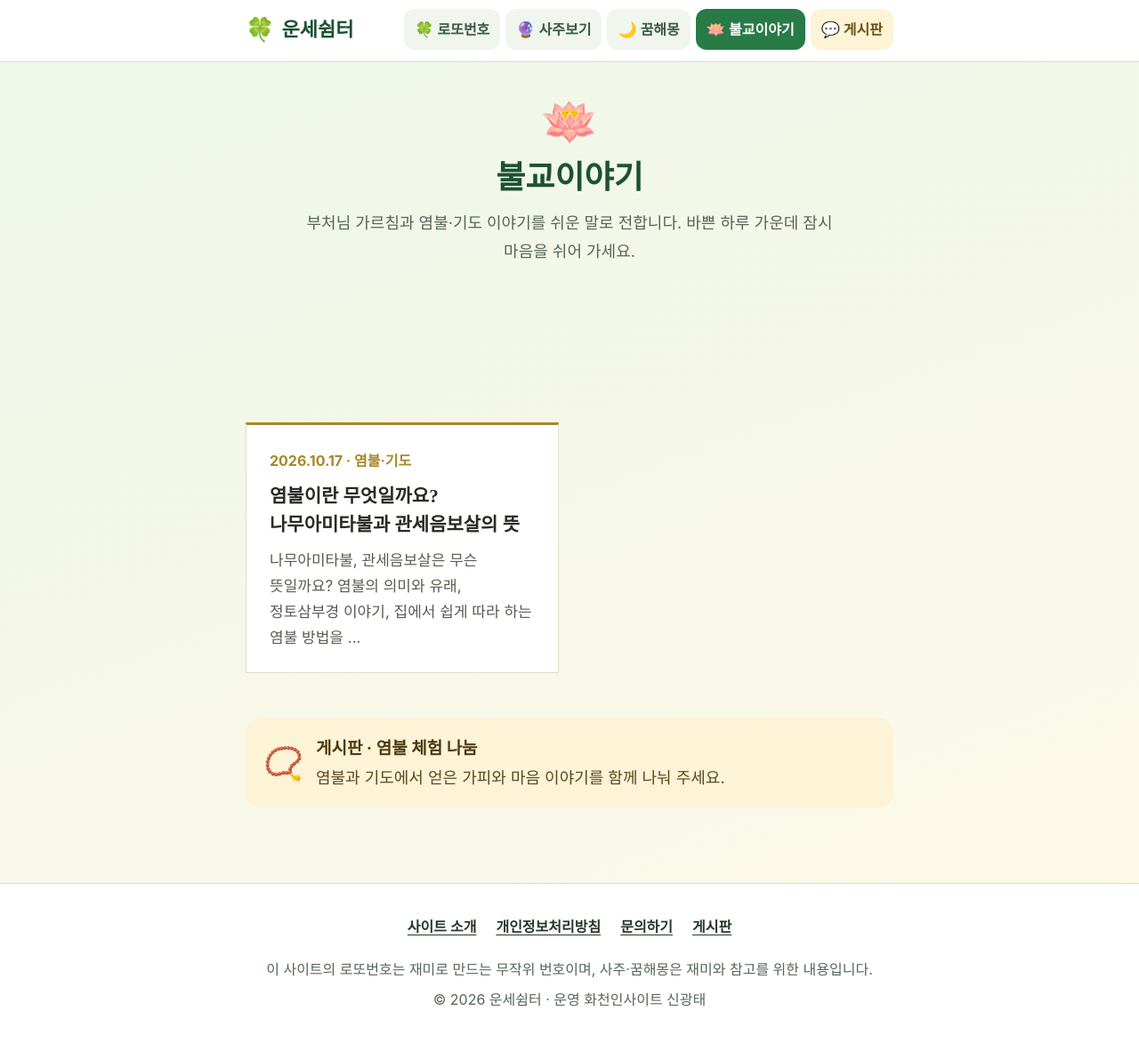
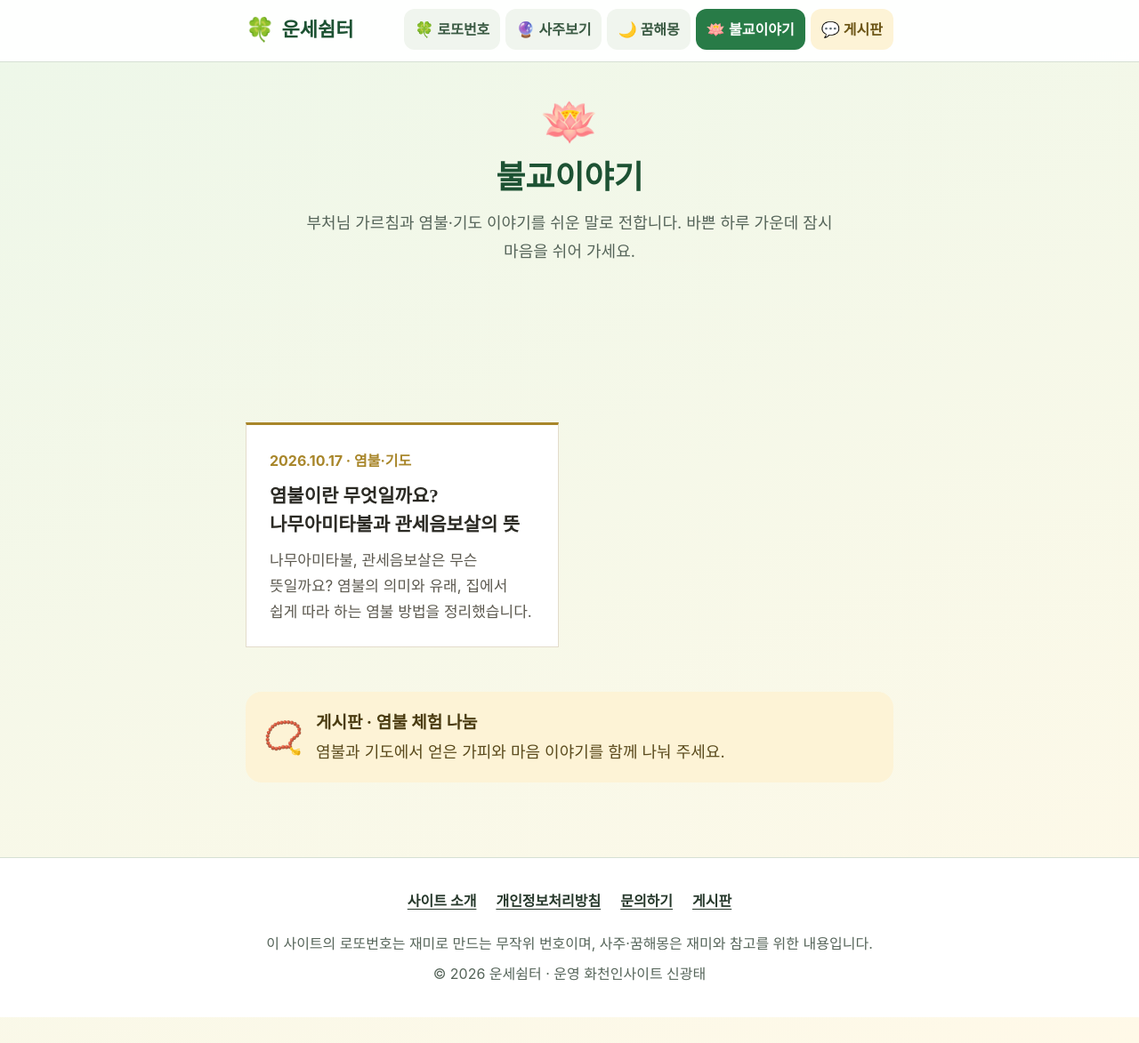
Before and after one commit to your7179/aulir, a Jekyll site: the page built from buddha/index.html, in a window 1280 px wide and 1173 px high. Shown: the whole window at 89% size. Built offline with Jekyll 4.4.1, drawn with Linux system fonts in a browser that asks for light colours; some web fonts are replaced.

Commit message:
Add files via upload

```diff
--- a/_posts/2026-10-17-what-is-yeombul.md
+++ b/_posts/2026-10-17-what-is-yeombul.md
@@ -1,7 +1,7 @@
 ---
 layout: post
 title: "염불이란 무엇일까요? 나무아미타불과 관세음보살의 뜻"
-description: "나무아미타불, 관세음보살은 무슨 뜻일까요? 염불의 의미와 유래, 정토삼부경 이야기, 집에서 쉽게 따라 하는 염불 방법을 쉬운 말로 정리했습니다."
+description: "나무아미타불, 관세음보살은 무슨 뜻일까요? 염불의 의미와 유래, 집에서 쉽게 따라 하는 염불 방법을 정리했습니다."
 category: buddha
 topic: "염불·기도"
 date: 2026-10-17
```
Also changed, not shown: _posts/2026-10-17-frog-dream.md (+1 -1 lines), _posts/2026-10-17-pig-dream.md (+1 -1 lines), _posts/2026-10-17-snake-dream.md (+1 -1 lines), _posts/2026-10-17-teeth-dream.md (+1 -1 lines).
